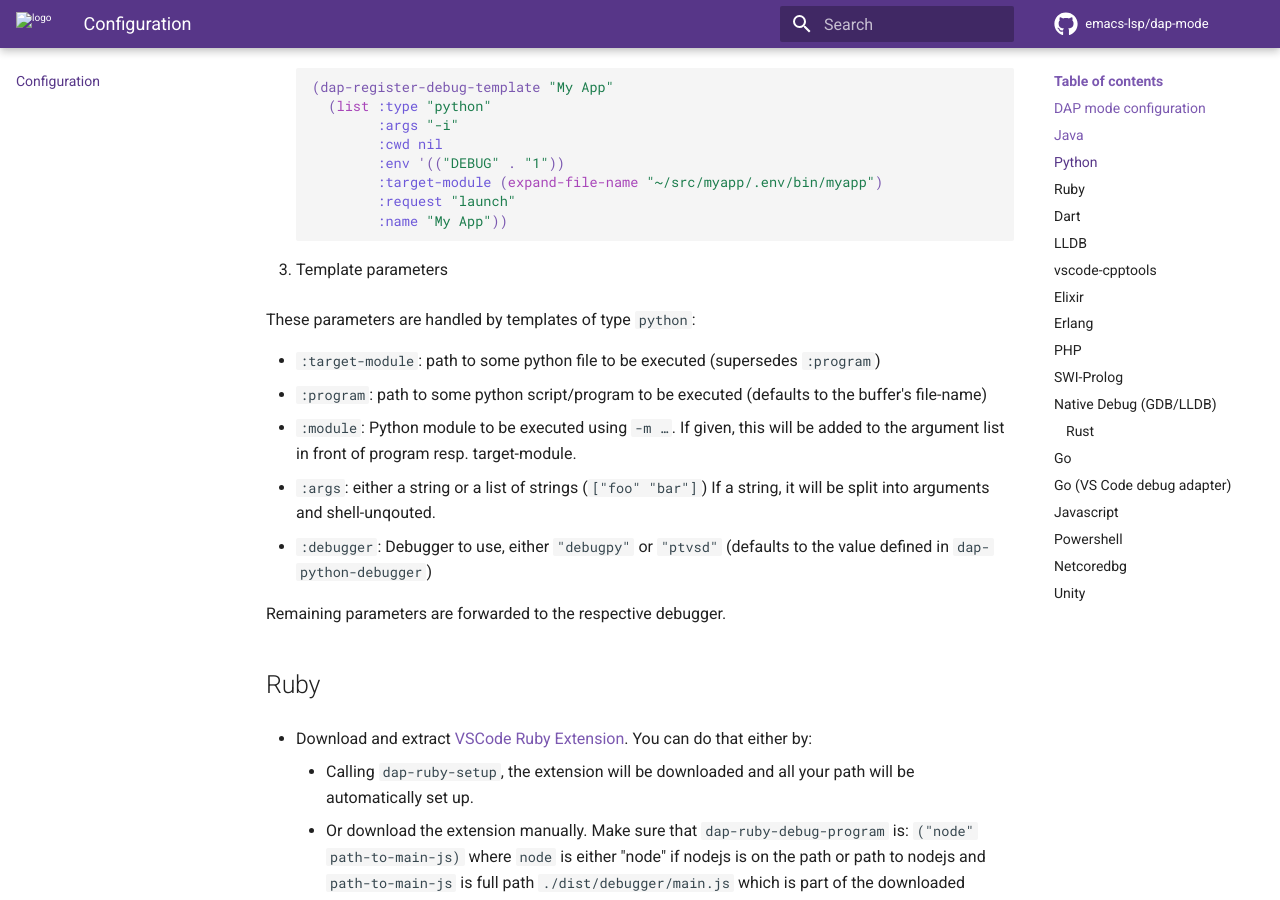
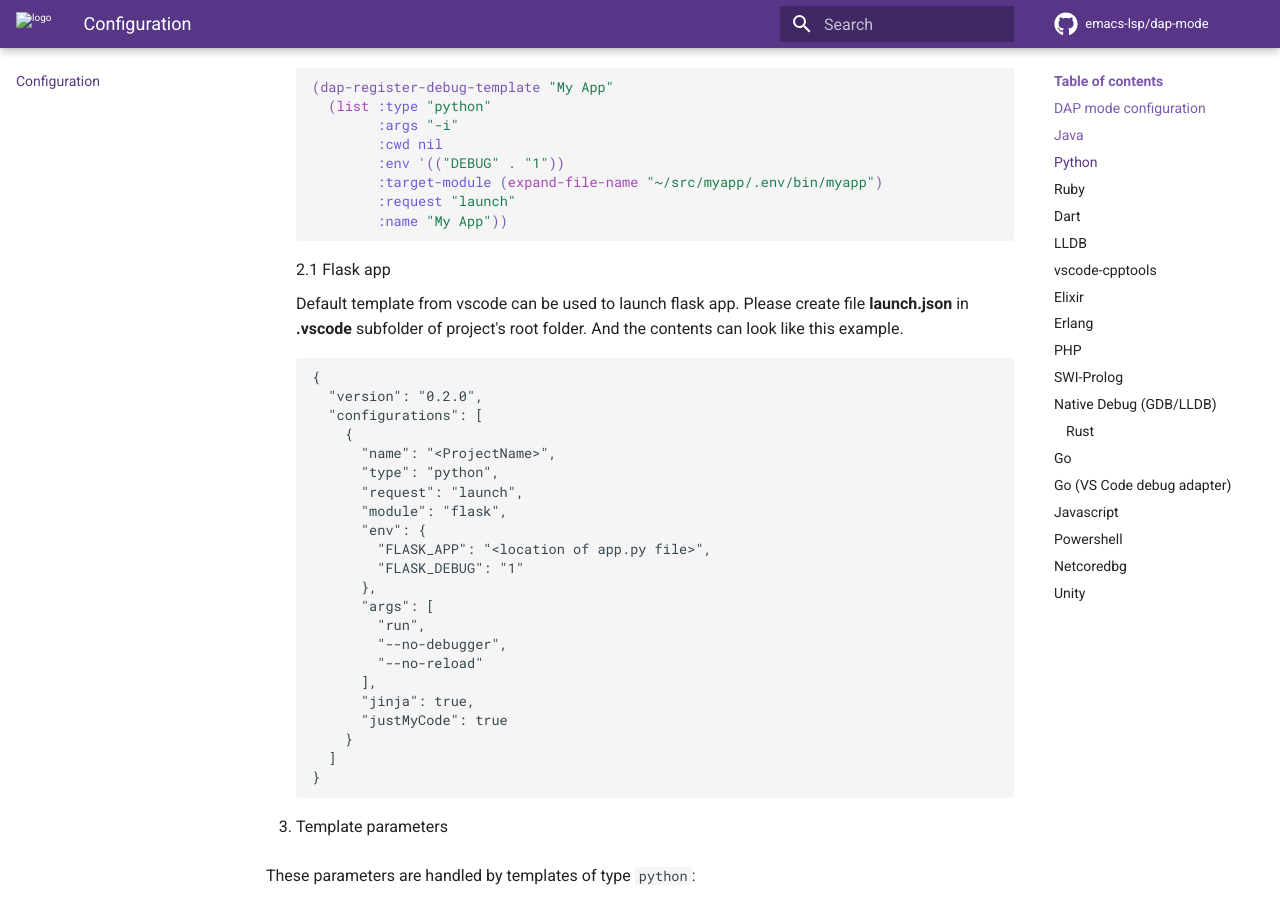
Before and after one commit to emacs-lsp/dap-mode, an MkDocs documentation site: the page built from docs/page/configuration.md, in a window 1280 px wide and 900 px high, scrolled down 2384 px. Built offline with MkDocs 1.6.1 and Material for MkDocs 9.7.7, drawn with Linux system fonts in a browser that asks for light colours; comment, search, counter and statistics services are not loaded.

Commit message:
Forgot to add configuration documentation

````diff
--- a/docs/page/configuration.md
+++ b/docs/page/configuration.md
@@ -116,6 +116,33 @@ settings.
             :target-module (expand-file-name "~/src/myapp/.env/bin/myapp")
             :request "launch"
             :name "My App"))
+    ```
+    2.1 Flask app
+
+    Default template from vscode can be used to launch flask app. Please create file **launch.json** in **.vscode** subfolder of project's root folder. And the contents can look like this example.
+    ```
+    {
+      "version": "0.2.0",
+      "configurations": [
+        {
+          "name": "<ProjectName>",
+          "type": "python",
+          "request": "launch",
+          "module": "flask",
+          "env": {
+            "FLASK_APP": "<location of app.py file>",
+            "FLASK_DEBUG": "1"
+          },
+          "args": [
+            "run",
+            "--no-debugger",
+            "--no-reload"
+          ],
+          "jinja": true,
+          "justMyCode": true
+        }
+      ]
+    }
     ```
 
 3. Template parameters
````
